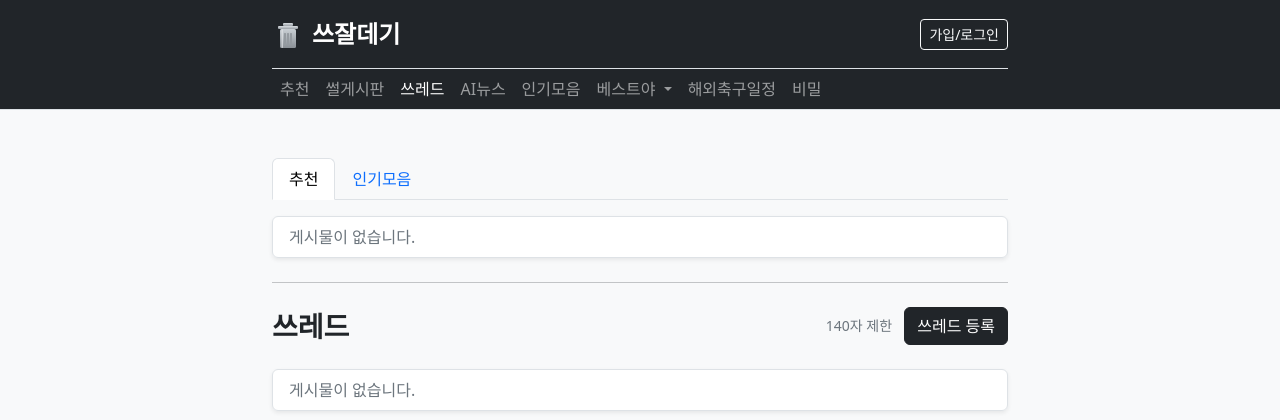
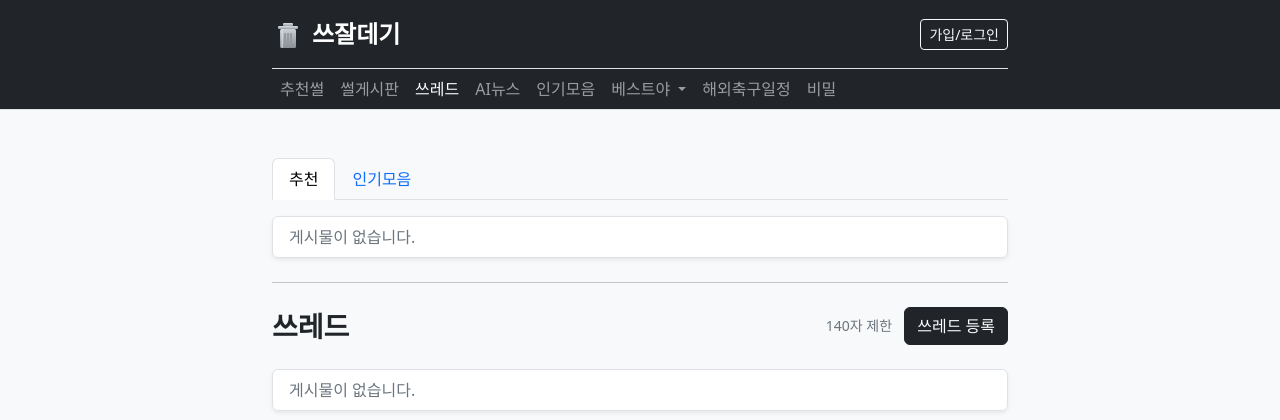
Before and after one commit to nice2jk/secretcodex, a Django app: page /menu3/ in a window 1280 px wide. Shown: the top 420 px of the page. Run offline with Django 5.2, Linux system fonts and the light colour scheme; data that the repository does not hold is empty.

Commit message:
changed name menu 1

```diff
--- a/board/templates/board/home.html
+++ b/board/templates/board/home.html
@@ -56,7 +56,7 @@
           </div>
           <div class="collapse navbar-collapse" id="mainNav">
             <ul class="navbar-nav w-100 justify-content-start">
-              <li class="nav-item"><a class="nav-link" href="/menu4/">추천</a></li>
+              <li class="nav-item"><a class="nav-link" href="/menu4/">추천썰</a></li>
               <li class="nav-item"><a class="nav-link" href="/board/">썰게시판</a></li>
               <li class="nav-item"><a class="nav-link" href="/menu3/">쓰레드</a></li>
               <li class="nav-item"><a class="nav-link" href="{% url 'board:ai_list' %}">AI뉴스</a></li>
--- a/board/templates/board/link_form.html
+++ b/board/templates/board/link_form.html
@@ -51,7 +51,7 @@
           </div>
           <div class="collapse navbar-collapse" id="mainNav">
             <ul class="navbar-nav w-100 justify-content-start">
-              <li class="nav-item"><a class="nav-link" href="/menu4/">추천</a></li>
+              <li class="nav-item"><a class="nav-link" href="/menu4/">추천썰</a></li>
               <li class="nav-item"><a class="nav-link" href="/board/">썰게시판</a></li>
               <li class="nav-item"><a class="nav-link {% if '/menu3/' in request.path %}active{% endif %}" href="/menu3/">쓰레드</a></li>
               <li class="nav-item"><a class="nav-link {% if '/ai-news/' in request.path %}active{% endif %}" href="{% url 'board:ai_list' %}">AI뉴스</a></li>
--- a/board/templates/board/link_list.html
+++ b/board/templates/board/link_list.html
@@ -55,7 +55,7 @@
           </div>
           <div class="collapse navbar-collapse" id="mainNav">
             <ul class="navbar-nav w-100 justify-content-start">
-              <li class="nav-item"><a class="nav-link" href="/menu4/">추천</a></li>
+              <li class="nav-item"><a class="nav-link" href="/menu4/">추천썰</a></li>
               <li class="nav-item"><a class="nav-link" href="/board/">썰게시판</a></li>
               <li class="nav-item"><a class="nav-link {% if board_type == 'thread' %}active{% endif %}" href="/menu3/">쓰레드</a></li>
               <li class="nav-item"><a class="nav-link {% if board_type == 'ai' %}active{% endif %}" href="{% url 'board:ai_list' %}">AI뉴스</a></li>
--- a/board/templates/board/match_list.html
+++ b/board/templates/board/match_list.html
@@ -54,7 +54,7 @@
           </div>
           <div class="collapse navbar-collapse" id="mainNav">
             <ul class="navbar-nav w-100 justify-content-start">
-              <li class="nav-item"><a class="nav-link" href="/menu4/">추천</a></li>
+              <li class="nav-item"><a class="nav-link" href="/menu4/">추천썰</a></li>
               <li class="nav-item"><a class="nav-link" href="/board/">썰게시판</a></li>
               <li class="nav-item"><a class="nav-link" href="/menu3/">쓰레드</a></li>
               <li class="nav-item"><a class="nav-link" href="{% url 'board:ai_list' %}">AI뉴스</a></li>
--- a/board/templates/board/menu10.html
+++ b/board/templates/board/menu10.html
@@ -55,7 +55,7 @@
           </div>
           <div class="collapse navbar-collapse" id="mainNav">
             <ul class="navbar-nav w-100 justify-content-start">
-              <li class="nav-item"><a class="nav-link" href="/menu4/">추천</a></li>
+              <li class="nav-item"><a class="nav-link" href="/menu4/">추천썰</a></li>
               <li class="nav-item"><a class="nav-link" href="/board/">썰게시판</a></li>
               <li class="nav-item"><a class="nav-link" href="/menu3/">쓰레드</a></li>
               <li class="nav-item"><a class="nav-link" href="{% url 'board:ai_list' %}">AI뉴스</a></li>
--- a/board/templates/board/menu4.html
+++ b/board/templates/board/menu4.html
@@ -55,7 +55,7 @@
           </div>
           <div class="collapse navbar-collapse" id="mainNav">
             <ul class="navbar-nav w-100 justify-content-start">
-              <li class="nav-item"><a class="nav-link active" href="/menu4/">추천</a></li>
+              <li class="nav-item"><a class="nav-link active" href="/menu4/">추천썰</a></li>
               <li class="nav-item"><a class="nav-link" href="/board/">썰게시판</a></li>
               <li class="nav-item"><a class="nav-link" href="/menu3/">쓰레드</a></li>
               <li class="nav-item"><a class="nav-link" href="{% url 'board:ai_list' %}">AI뉴스</a></li>
@@ -87,6 +87,7 @@
           <div class="col-lg-10 col-xl-8">
             <div class="d-flex justify-content-between align-items-center mb-4">
               <h1 class="h3 mb-0 fw-bold">추천 게시판</h1>
+              <a class="btn btn-dark" href="/board/">썰게시판</a>
             </div>
 
             <div class="list-group shadow-sm">
--- a/board/templates/board/menu5.html
+++ b/board/templates/board/menu5.html
@@ -55,7 +55,7 @@
           </div>
           <div class="collapse navbar-collapse" id="mainNav">
             <ul class="navbar-nav w-100 justify-content-start">
-              <li class="nav-item"><a class="nav-link" href="/menu4/">추천</a></li>
+              <li class="nav-item"><a class="nav-link" href="/menu4/">추천썰</a></li>
               <li class="nav-item"><a class="nav-link" href="/board/">썰게시판</a></li>
               <li class="nav-item"><a class="nav-link" href="/menu3/">쓰레드</a></li>
               <li class="nav-item"><a class="nav-link" href="{% url 'board:ai_list' %}">AI뉴스</a></li>
--- a/board/templates/board/menu6.html
+++ b/board/templates/board/menu6.html
@@ -55,7 +55,7 @@
           </div>
           <div class="collapse navbar-collapse" id="mainNav">
             <ul class="navbar-nav w-100 justify-content-start">
-              <li class="nav-item"><a class="nav-link" href="/menu4/">추천</a></li>
+              <li class="nav-item"><a class="nav-link" href="/menu4/">추천썰</a></li>
               <li class="nav-item"><a class="nav-link" href="/board/">썰게시판</a></li>
               <li class="nav-item"><a class="nav-link" href="/menu3/">쓰레드</a></li>
               <li class="nav-item"><a class="nav-link" href="{% url 'board:ai_list' %}">AI뉴스</a></li>
--- a/board/templates/board/menu7.html
+++ b/board/templates/board/menu7.html
@@ -55,7 +55,7 @@
           </div>
           <div class="collapse navbar-collapse" id="mainNav">
             <ul class="navbar-nav w-100 justify-content-start">
-              <li class="nav-item"><a class="nav-link" href="/menu4/">추천</a></li>
+              <li class="nav-item"><a class="nav-link" href="/menu4/">추천썰</a></li>
               <li class="nav-item"><a class="nav-link" href="/board/">썰게시판</a></li>
               <li class="nav-item"><a class="nav-link" href="/menu3/">쓰레드</a></li>
               <li class="nav-item"><a class="nav-link" href="{% url 'board:ai_list' %}">AI뉴스</a></li>
--- a/board/templates/board/menu8.html
+++ b/board/templates/board/menu8.html
@@ -55,7 +55,7 @@
           </div>
           <div class="collapse navbar-collapse" id="mainNav">
             <ul class="navbar-nav w-100 justify-content-start">
-              <li class="nav-item"><a class="nav-link" href="/menu4/">추천</a></li>
+              <li class="nav-item"><a class="nav-link" href="/menu4/">추천썰</a></li>
               <li class="nav-item"><a class="nav-link" href="/board/">썰게시판</a></li>
               <li class="nav-item"><a class="nav-link" href="/menu3/">쓰레드</a></li>
               <li class="nav-item"><a class="nav-link" href="{% url 'board:ai_list' %}">AI뉴스</a></li>
--- a/board/templates/board/menu9.html
+++ b/board/templates/board/menu9.html
@@ -55,7 +55,7 @@
           </div>
           <div class="collapse navbar-collapse" id="mainNav">
             <ul class="navbar-nav w-100 justify-content-start">
-              <li class="nav-item"><a class="nav-link" href="/menu4/">추천</a></li>
+              <li class="nav-item"><a class="nav-link" href="/menu4/">추천썰</a></li>
               <li class="nav-item"><a class="nav-link" href="/board/">썰게시판</a></li>
               <li class="nav-item"><a class="nav-link" href="/menu3/">쓰레드</a></li>
               <li class="nav-item"><a class="nav-link" href="{% url 'board:ai_list' %}">AI뉴스</a></li>
--- a/board/templates/board/menu_popular.html
+++ b/board/templates/board/menu_popular.html
@@ -55,7 +55,7 @@
           </div>
           <div class="collapse navbar-collapse" id="mainNav">
             <ul class="navbar-nav w-100 justify-content-start">
-              <li class="nav-item"><a class="nav-link" href="/menu4/">추천</a></li>
+              <li class="nav-item"><a class="nav-link" href="/menu4/">추천썰</a></li>
               <li class="nav-item"><a class="nav-link" href="/board/">썰게시판</a></li>
               <li class="nav-item"><a class="nav-link" href="/menu3/">쓰레드</a></li>
               <li class="nav-item"><a class="nav-link" href="{% url 'board:ai_list' %}">AI뉴스</a></li>
--- a/board/templates/board/post_detail.html
+++ b/board/templates/board/post_detail.html
@@ -55,7 +55,7 @@
           </div>
           <div class="collapse navbar-collapse" id="mainNav">
             <ul class="navbar-nav w-100 justify-content-start">
-              <li class="nav-item"><a class="nav-link" href="/menu4/">추천</a></li>
+              <li class="nav-item"><a class="nav-link" href="/menu4/">추천썰</a></li>
               <li class="nav-item"><a class="nav-link {% if post.category != 'secret' %}active{% endif %}" href="/board/">썰게시판</a></li>
               <li class="nav-item"><a class="nav-link" href="/menu3/">쓰레드</a></li>
               <li class="nav-item"><a class="nav-link" href="{% url 'board:ai_list' %}">AI뉴스</a></li>
--- a/board/templates/board/post_form.html
+++ b/board/templates/board/post_form.html
@@ -51,7 +51,7 @@
           </div>
           <div class="collapse navbar-collapse" id="mainNav">
             <ul class="navbar-nav w-100 justify-content-start">
-              <li class="nav-item"><a class="nav-link" href="/menu4/">추천</a></li>
+              <li class="nav-item"><a class="nav-link" href="/menu4/">추천썰</a></li>
               <li class="nav-item"><a class="nav-link {% if '/menu5/' not in request.path %}active{% endif %}" href="/board/">썰게시판</a></li>
               <li class="nav-item"><a class="nav-link" href="/menu3/">쓰레드</a></li>
               <li class="nav-item"><a class="nav-link" href="{% url 'board:ai_list' %}">AI뉴스</a></li>
--- a/board/templates/board/post_list.html
+++ b/board/templates/board/post_list.html
@@ -55,7 +55,7 @@
           </div>
           <div class="collapse navbar-collapse" id="mainNav">
             <ul class="navbar-nav w-100 justify-content-start">
-              <li class="nav-item"><a class="nav-link" href="/menu4/">추천</a></li>
+              <li class="nav-item"><a class="nav-link" href="/menu4/">추천썰</a></li>
               <li class="nav-item"><a class="nav-link active" href="/board/">썰게시판</a></li>
               <li class="nav-item"><a class="nav-link" href="/menu3/">쓰레드</a></li>
               <li class="nav-item"><a class="nav-link" href="{% url 'board:ai_list' %}">AI뉴스</a></li>
--- a/board/templates/board/profile.html
+++ b/board/templates/board/profile.html
@@ -46,7 +46,7 @@
           </div>
           <div class="collapse navbar-collapse" id="mainNav">
             <ul class="navbar-nav w-100 justify-content-start">
-              <li class="nav-item"><a class="nav-link" href="/menu4/">추천</a></li>
+              <li class="nav-item"><a class="nav-link" href="/menu4/">추천썰</a></li>
               <li class="nav-item"><a class="nav-link" href="/board/">썰게시판</a></li>
               <li class="nav-item"><a class="nav-link" href="/menu3/">쓰레드</a></li>
               <li class="nav-item"><a class="nav-link" href="{% url 'board:ai_list' %}">AI뉴스</a></li>
```
